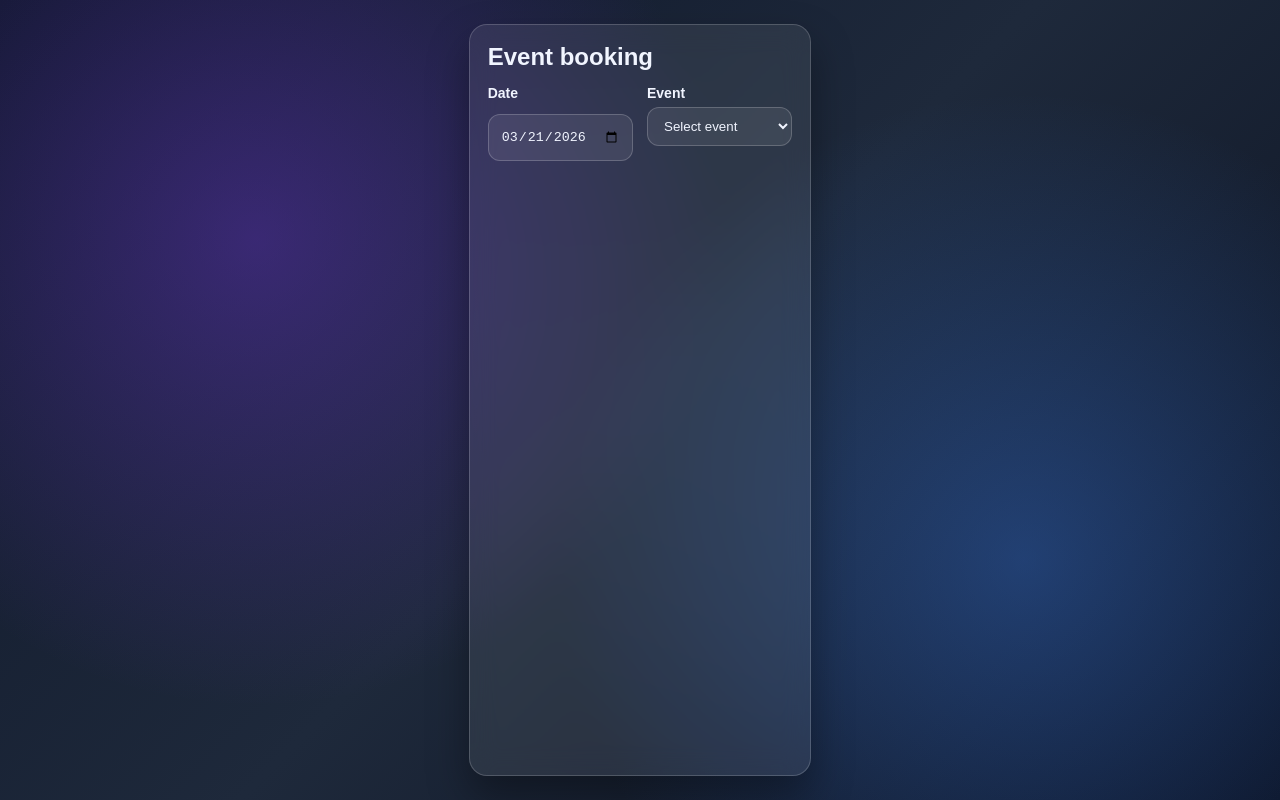
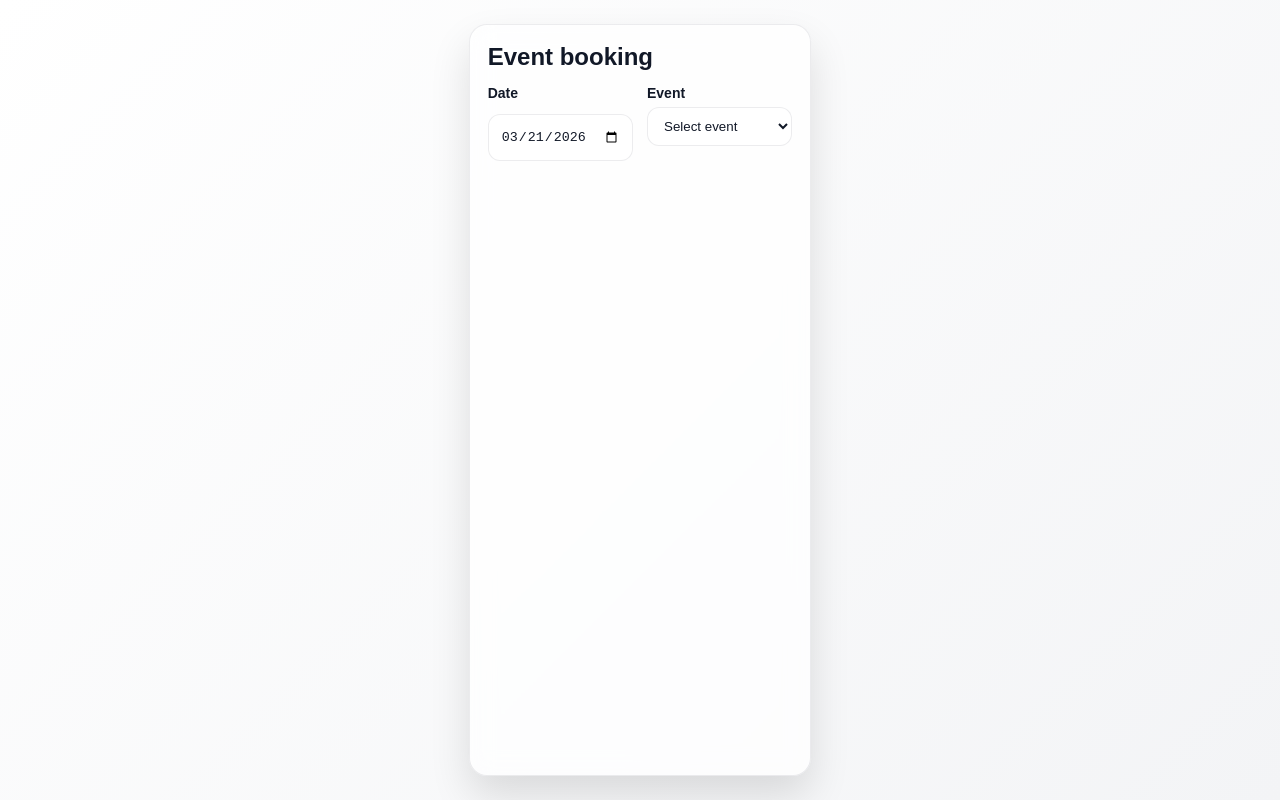
Before and after one commit to zabyz1337/event-booking-provider, a React (Vite) app: page / in a window 1280 px wide. Built offline with nearby package versions, Linux system fonts and the light colour scheme.

Commit message:
style: change page background

```diff
--- a/src/App.css
+++ b/src/App.css
@@ -6,24 +6,30 @@
     Roboto,
     Arial,
     sans-serif;
+
+  --text: #111827;
+  --bg: linear-gradient(135deg, #fff 0%, #f3f4f6 100%);
+
+  --card-bg: rgba(255, 255, 255, 0.75);
+  --stroke: rgba(17, 24, 39, 0.08);
+
+  --r-lg: 18px;
+  --r-md: 14px;
+
+  --shadow: 0 20px 40px rgba(0, 0, 0, 0.12);
+  --shadow-hover: 0 30px 60px rgba(0, 0, 0, 0.18);
+
+  --focus: rgba(124, 58, 237, 0.8);
+  --focus-ring: rgba(124, 58, 237, 0.18);
+
+  --t: 0.2s ease;
 }
 
 .page {
   min-height: 100vh;
   padding: 24px;
-  color: #f1f5ff;
-  background:
-    radial-gradient(
-      circle at 20% 30%,
-      rgba(124, 58, 237, 0.35),
-      transparent 40%
-    ),
-    radial-gradient(
-      circle at 80% 70%,
-      rgba(59, 130, 246, 0.35),
-      transparent 40%
-    ),
-    linear-gradient(135deg, #0f172a 0%, #1e293b 50%, #0b1120 100%);
+  color: var(--text);
+  background: var(--bg);
 }
 
 .layout {
@@ -34,20 +40,20 @@
 }
 
 .card {
-  background: rgba(255, 255, 255, 0.08);
-  border: 1px solid rgba(255, 255, 255, 0.18);
-  border-radius: 18px;
+  background: var(--card-bg);
+  border: 1px solid var(--stroke);
+  border-radius: var(--r-lg);
   padding: 18px;
-  backdrop-filter: blur(14px);
-  box-shadow: 0 20px 40px rgba(0, 0, 0, 0.35);
+  backdrop-filter: blur(12px);
+  box-shadow: var(--shadow);
   transition:
-    transform 0.2s ease,
-    box-shadow 0.2s ease;
+    transform var(--t),
+    box-shadow var(--t);
 }
 
 .card:hover {
   transform: translateY(-4px);
-  box-shadow: 0 30px 60px rgba(0, 0, 0, 0.45);
+  box-shadow: var(--shadow-hover);
 }
 
 .h1 {
@@ -55,17 +61,14 @@
   font-size: 24px;
   font-weight: 600;
 }
-
 .h2 {
   margin: 0 0 10px;
   font-size: 19px;
 }
-
 .h3 {
   margin: 0 0 12px;
   font-size: 16px;
 }
-
 .muted {
   opacity: 0.85;
   font-size: 14px;
@@ -77,29 +80,34 @@
   gap: 14px;
   grid-template-columns: 1fr 1fr;
 }
-
 .label {
   display: grid;
   gap: 6px;
   font-size: 14px;
 }
 
+.input,
+.seat {
+  border-radius: 12px;
+  border: 1px solid var(--stroke);
+  background: rgba(255, 255, 255, 0.55);
+  color: inherit;
+  transition:
+    border var(--t),
+    box-shadow var(--t),
+    transform var(--t),
+    background var(--t);
+}
+
 .input {
   width: 100%;
   padding: 10px 12px;
-  border-radius: 12px;
-  border: 1px solid rgba(255, 255, 255, 0.2);
-  background: rgba(255, 255, 255, 0.08);
-  color: inherit;
-  transition:
-    border 0.2s ease,
-    box-shadow 0.2s ease;
 }
 
 .input:focus {
   outline: none;
-  border: 1px solid rgba(124, 58, 237, 0.8);
-  box-shadow: 0 0 0 3px rgba(124, 58, 237, 0.25);
+  border-color: var(--focus);
+  box-shadow: 0 0 0 3px var(--focus-ring);
 }
 
 .seats {
@@ -111,30 +119,24 @@
 
 .seat {
   padding: 10px 14px;
-  border-radius: 14px;
-  border: 1px solid rgba(255, 255, 255, 0.2);
-  background: rgba(255, 255, 255, 0.08);
-  color: inherit;
+  border-radius: var(--r-md);
   cursor: pointer;
-  transition: all 0.2s ease;
 }
 
 .seat:hover:not(:disabled) {
-  background: rgba(3, 115, 243, 0.4);
-  border-color: rgba(124, 58, 237, 0.8);
+  background: rgba(59, 130, 246, 0.18);
+  border-color: rgba(59, 130, 246, 0.45);
   transform: translateY(-2px);
 }
 
 .seat:disabled {
-  opacity: 0.4;
+  opacity: 0.45;
   cursor: not-allowed;
 }
-
 .seat--picked {
-  background: rgba(226, 224, 224, 0.5);
-  border-color: rgba(59, 130, 246, 0.9);
+  background: rgba(59, 130, 246, 0.22);
+  border-color: rgba(59, 130, 246, 0.65);
 }
-
 .seat--taken {
   text-decoration: line-through;
 }
```
